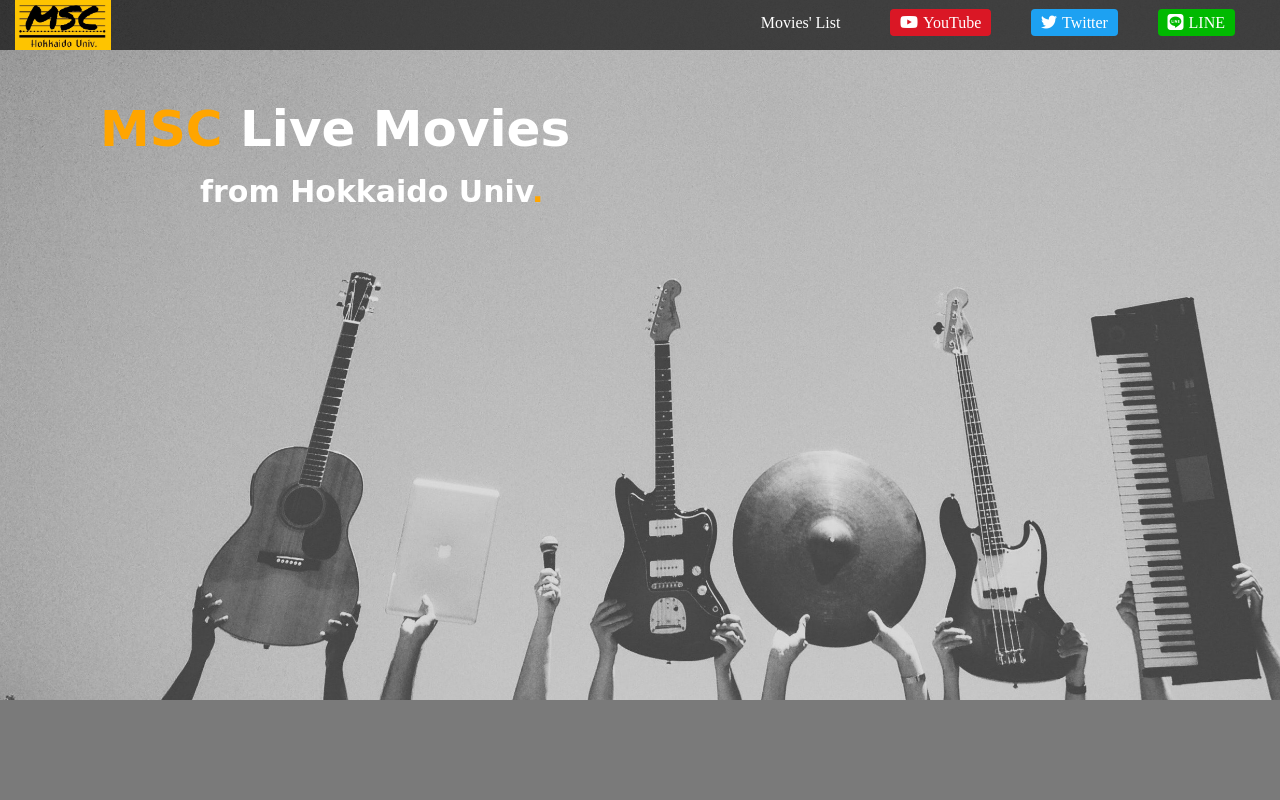
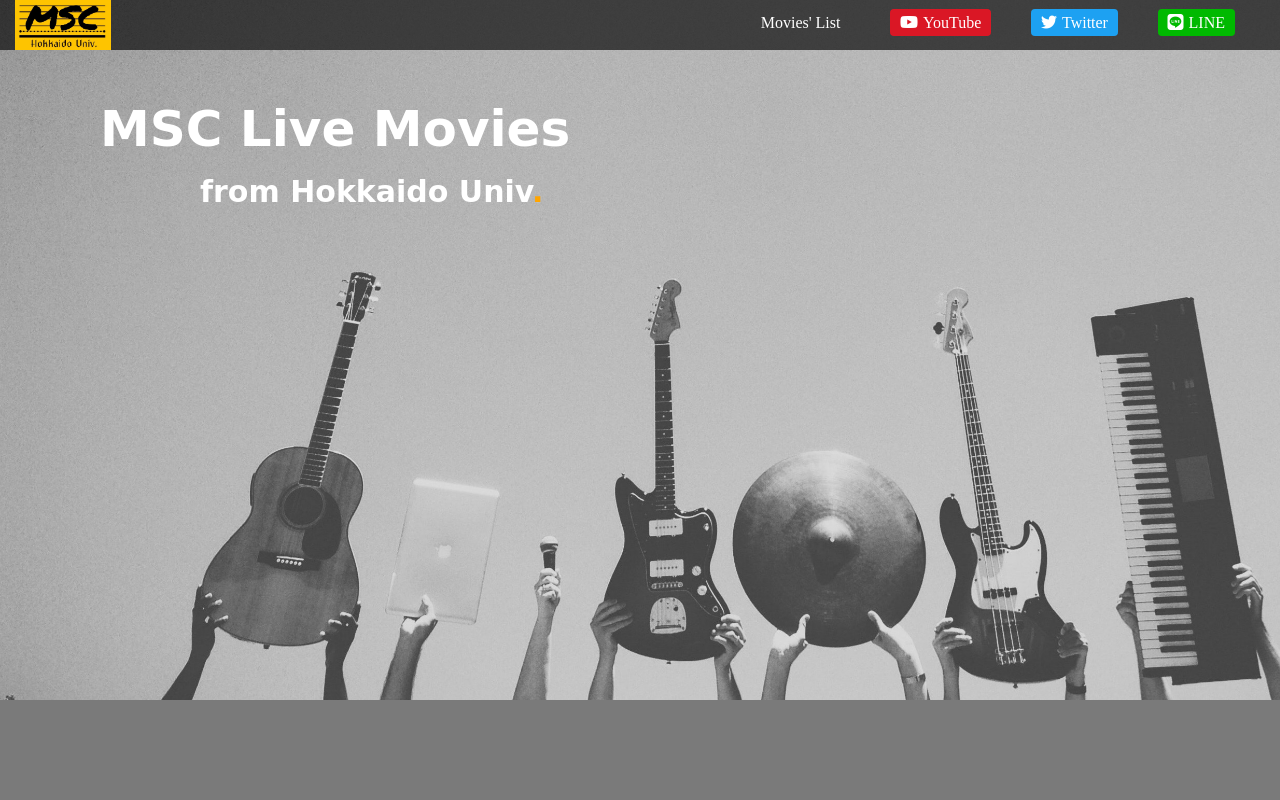
Before and after one commit to ke-yarmr/mscmovies, a plain HTML site: page index.html in a window 1280 px wide. Shown: the top 800 px of the page. Drawn offline with Linux system fonts and the light colour scheme.

Commit message:
Update index.html

```diff
--- a/index.html
+++ b/index.html
@@ -35,7 +35,7 @@
         <div class="top">
           <div class="container">
             <div class="title">
-              <h1 class="title1"><span>MSC</span> Live Movies</h1>
+              <h1 class="title1">MSC Live Movies</h1>
               <h3 class="title2">from Hokkaido Univ<span>.</span><h3>
             </div>
           </div>
```
